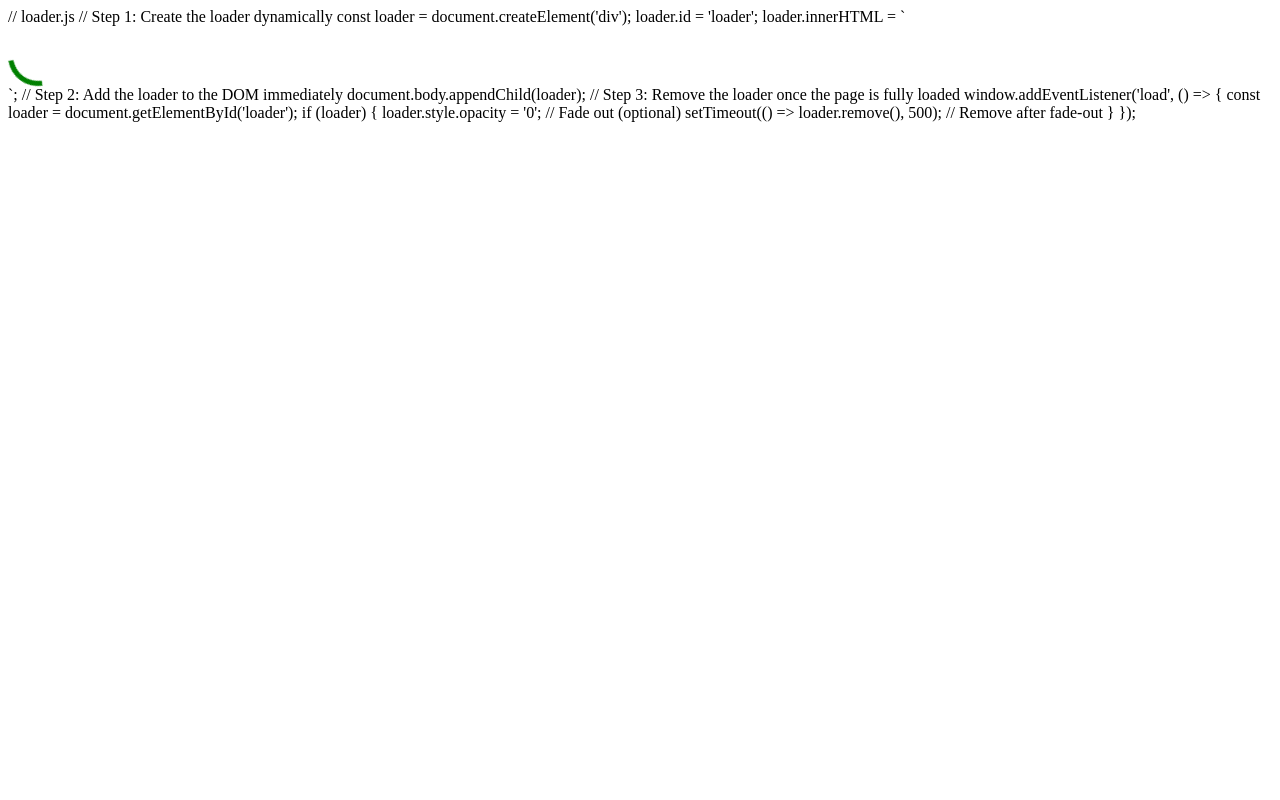
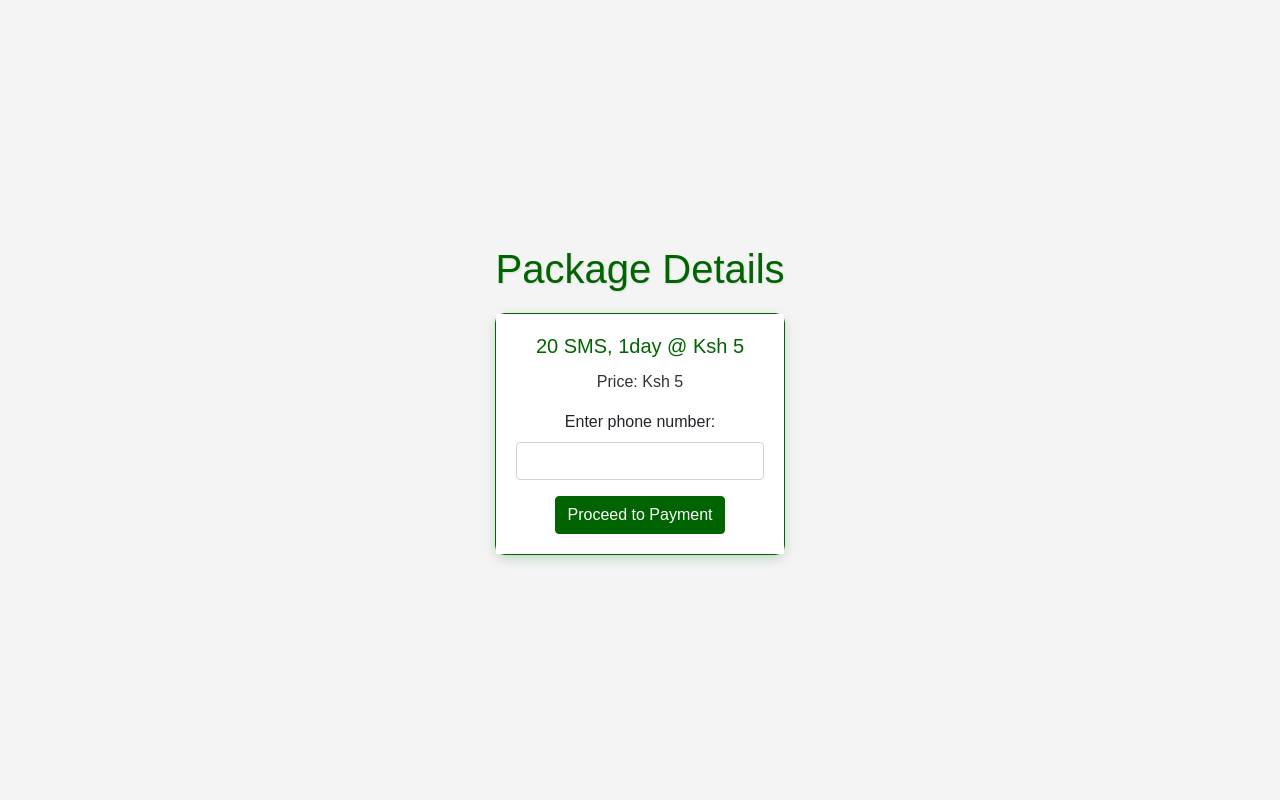
Before and after one commit to emmkash2070/bingwaweb, a Flask app: page /choose_package/sms_1 in a window 1280 px wide. Run offline with Flask 2, Linux system fonts and the light colour scheme; parts of the project's set-up code (start-up, migrations or seed data) failed here and were passed over; some libraries are stand-ins or nearby versions.

Commit message:
Update package.html

```diff
--- a/templates/package.html
+++ b/templates/package.html
@@ -1,52 +1,108 @@
-// loader.js
-
-// Step 1: Create the loader dynamically
-const loader = document.createElement('div');
-loader.id = 'loader';
-loader.innerHTML = `
-    <div class="spinner"></div>
+<!DOCTYPE html>
+<html lang="en">
+<head>
+    <meta charset="UTF-8">
+    <meta name="viewport" content="width=device-width, initial-scale=1.0">
+    <title>Package Details</title>
+    <link rel="stylesheet" href="https://stackpath.bootstrapcdn.com/bootstrap/4.5.2/css/bootstrap.min.css">
     <style>
-        #loader {
-            position: fixed;
-            top: 0;
-            left: 0;
-            width: 100%;
+        /* Centering everything vertically and horizontally */
+        body, html {
             height: 100%;
-            background: rgba(255, 255, 255, 0.9); /* White background with some transparency */
+            margin: 0;
             display: flex;
             justify-content: center;
             align-items: center;
-            z-index: 9999;
+            background-color: #f4f4f4; /* Light gray background */
+            font-family: 'Arial', sans-serif;
         }
 
-        .spinner {
-            width: 50px;
-            height: 50px;
-            border: 5px solid white; /* White borders */
-            border-top: 5px solid green; /* Green top border */
-            border-radius: 50%;
-            animation: spin 1s linear infinite;
+        .container {
+            width: 100%;
+            max-width: 600px; /* Limit the container's width */
+            text-align: center;
         }
 
-        @keyframes spin {
-            from {
-                transform: rotate(0deg);
-            }
-            to {
-                transform: rotate(360deg);
-            }
+        h1 {
+            color: #006400; /* Dark Green */
+            text-shadow: 1px 1px 2px rgba(0, 0, 0, 0.1);
+        }
+
+        .card {
+            border: 1px solid #006400; /* Green border */
+            border-radius: 10px;
+            box-shadow: 0 4px 12px rgba(0, 100, 0, 0.2); /* Green shadow effect */
+            margin-top: 20px;
+        }
+
+        .card-body {
+            background-color: #ffffff; /* White background */
+        }
+
+        .card-title {
+            color: #006400; /* Dark Green for the title */
+        }
+
+        .card-text {
+            color: #333; /* Dark gray for text */
+        }
+
+        .btn-primary {
+            background-color: #006400; /* Dark Green button */
+            border-color: #006400;
+        }
+
+        .btn-primary:hover {
+            background-color: #004d00; /* Darker Green on hover */
+            border-color: #004d00;
+        }
+
+        .alert {
+            border-radius: 5px;
+            background-color: #e7f9e7; /* Light green background for alerts */
+            color: #006400; /* Dark Green text for alerts */
+        }
+
+        .alert-success {
+            background-color: #e7f9e7;
+        }
+
+        .alert-danger {
+            background-color: #f8d7da; /* Red background for error */
+            color: #721c24; /* Red text */
         }
     </style>
-`;
+</head>
+<body>
+    <div class="container">
+        <h1>Package Details</h1>
+        <div class="card">
+            <div class="card-body">
+                <h5 class="card-title">{{ package[0] }}</h5>
+                <p class="card-text">Price: Ksh {{ package[1] }}</p>
+                <form method="POST">
+                    <div class="form-group">
+                        <label for="phone_number">Enter phone number:</label>
+                        <input type="text" class="form-control" id="phone_number" name="phone_number" required>
+                    </div>
+                    <button type="submit" class="btn btn-primary">Proceed to Payment</button>
+                </form>
+            </div>
+        </div>
 
-// Step 2: Add the loader to the DOM immediately
-document.body.appendChild(loader);
+        <!-- Flash messages -->
+        {% with messages = get_flashed_messages(with_categories=true) %}
+            {% if messages %}
+                <div class="alert alert-{{ messages[0][0] }}">
+                    {{ messages[0][1] }}
+                </div>
+            {% endif %}
+        {% endwith %}
+    </div>
 
-// Step 3: Remove the loader once the page is fully loaded
-window.addEventListener('load', () => {
-    const loader = document.getElementById('loader');
-    if (loader) {
-        loader.style.opacity = '0'; // Fade out (optional)
-        setTimeout(() => loader.remove(), 500); // Remove after fade-out
-    }
-});
+    <script src="https://code.jquery.com/jquery-3.5.1.slim.min.js"></script>
+    <script src="https://cdn.jsdelivr.net/npm/bootstrap@4.5.2/dist/js/bootstrap.bundle.min.js"></script>
+<!-- Include the loader.js script -->
+    <script src="loader.js"></script>
+</body>
+</html>
```
